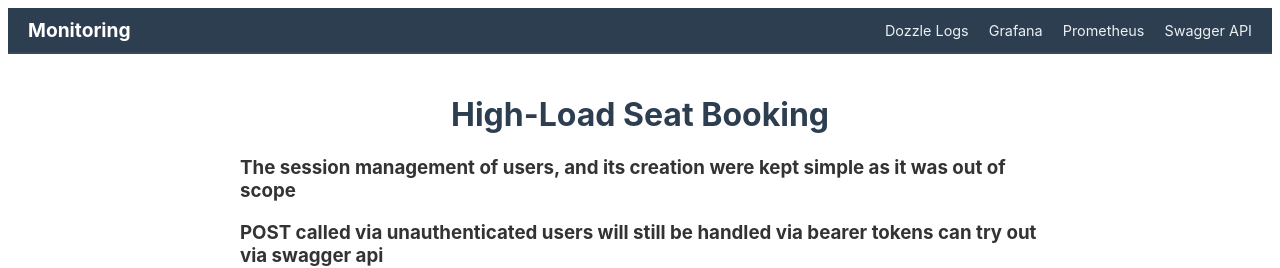
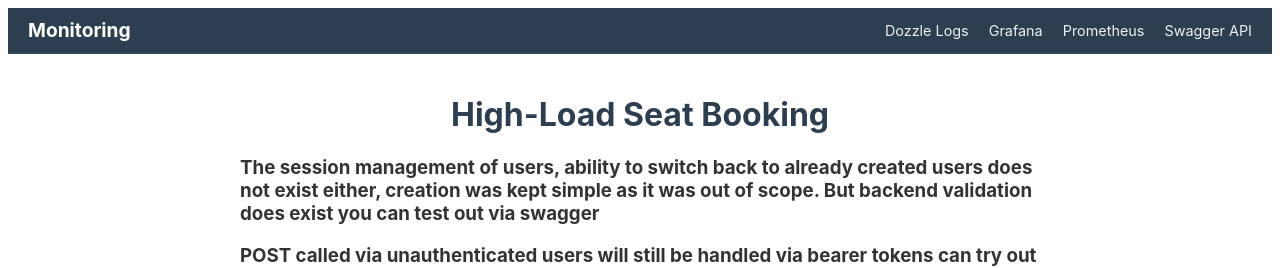
Before and after one commit to SID-P0/movie-seat-booking-ui, an Angular app: page / in a window 1280 px wide. Shown: the top 268 px of the page. Built offline with nearby package versions, Linux system fonts and the light colour scheme; no server answers.

Commit message:
Updated site specs

```diff
--- a/src/app/app.component.html
+++ b/src/app/app.component.html
@@ -10,10 +10,9 @@
 
 <div class="container">
   <h1>High-Load Seat Booking</h1>
-  <h3>The session management of users, and its creation were kept simple as it was out of scope</h3>
+  <h3>The session management of users, ability to switch back to already created users does not exist either, creation was kept simple as it was out of scope. But backend validation does exist you can test out via swagger</h3>
   <h3>POST called via unauthenticated users will still be handled via bearer tokens can try out via swagger api</h3>
   <h3>Currently redis TTL has been set to 15 seconds(Usually should be 10min but for demo kept as 15s), Users will be given a timed window and they have to checkout before that</h3>
-
   <!-- Toast Notification -->
   <div *ngIf="toastMessage" class="toast-notification" [ngClass]="toastType">
     {{ toastMessage }}
```
